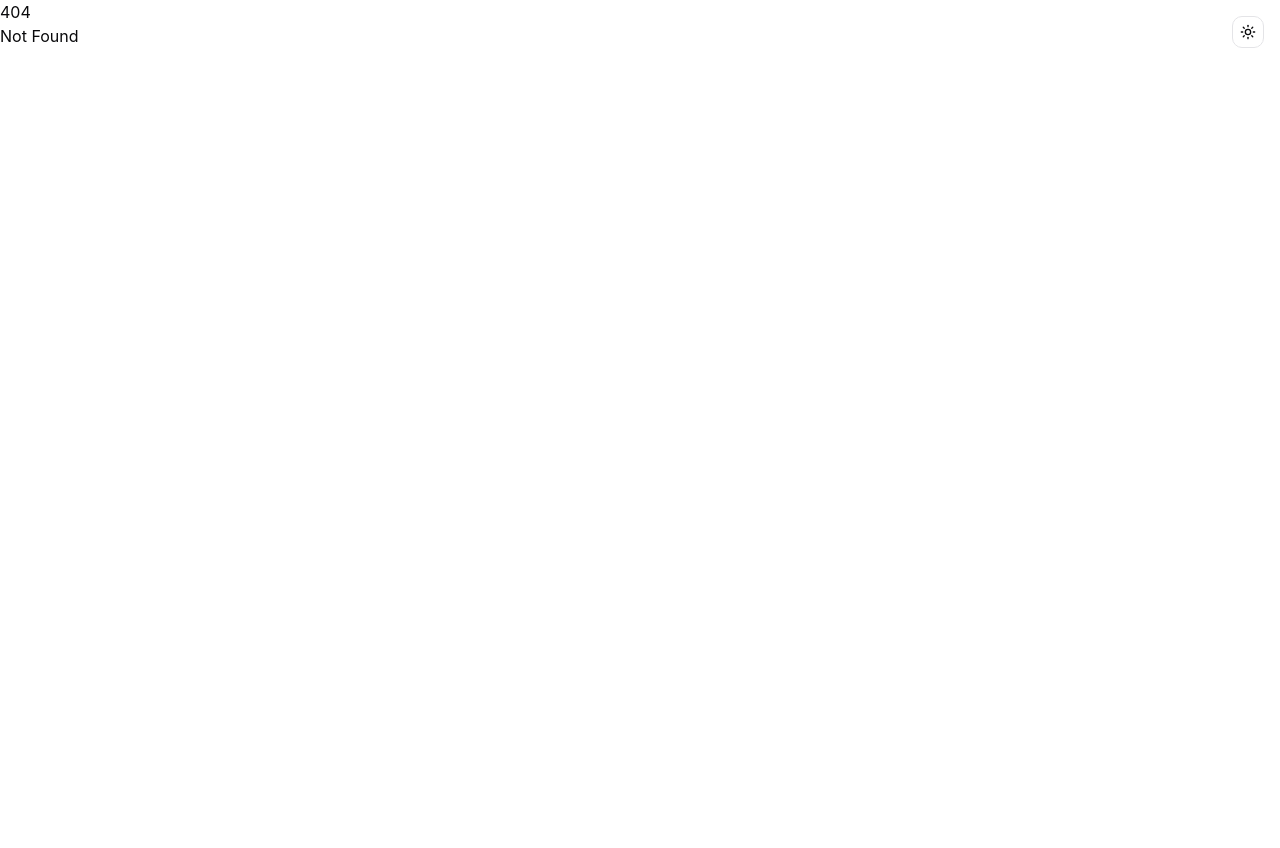
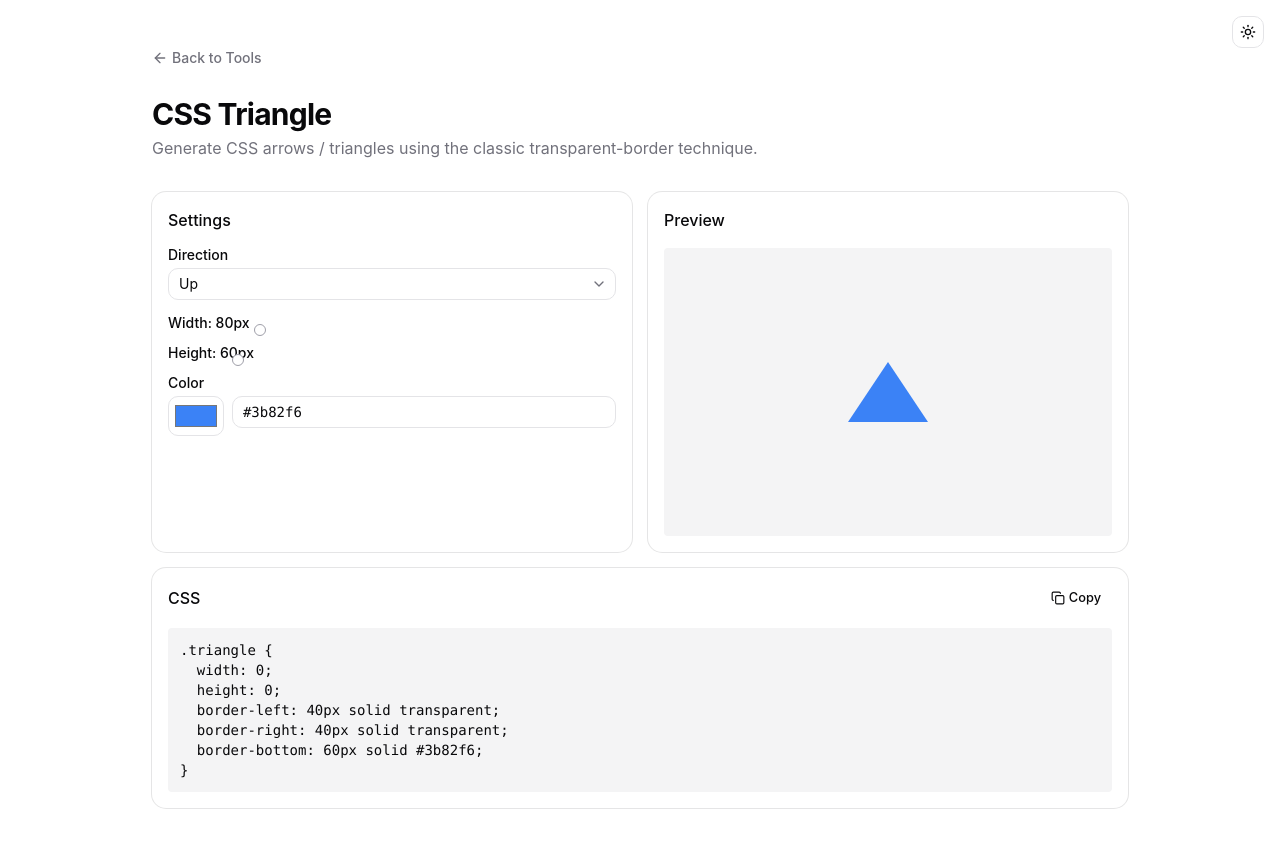
Before and after one commit to orykr/tool.ory.kr, a SvelteKit app in the folder frontend/: page /css-triangle in a window 1280 px wide. Before the commit this address had no page. Shown: the top 848 px of the page. Before the commit the page ends 800 px from the top, so only its background shows below. Built offline with nearby package versions, Linux system fonts and the light colour scheme.

Commit message:
feat(css-triangle): add CSS triangle/arrow generator

```diff
--- a/frontend/src/routes/+page.svelte
+++ b/frontend/src/routes/+page.svelte
@@ -846,6 +846,11 @@
 			href: "/backslash-escape",
 			title: "Backslash Escape / Unescape",
 			description: "Escape or unescape \\n, \\t, \\xNN, \\uNNNN, \\u{...}."
+		},
+		{
+			href: "/css-triangle",
+			title: "CSS Triangle",
+			description: "Generate CSS arrows with the transparent-border technique."
 		}
 	];
 </script>
--- /dev/null
+++ b/frontend/src/routes/css-triangle/+page.svelte
@@ -0,0 +1,177 @@
+<script lang="ts">
+	import * as Card from "$lib/components/ui/card/index.js";
+	import * as Select from "$lib/components/ui/select/index.js";
+	import { Button } from "$lib/components/ui/button/index.js";
+	import { Input } from "$lib/components/ui/input/index.js";
+	import { Label } from "$lib/components/ui/label/index.js";
+	import { Slider } from "$lib/components/ui/slider/index.js";
+	import ArrowLeft from "@lucide/svelte/icons/arrow-left";
+	import Copy from "@lucide/svelte/icons/copy";
+	import Check from "@lucide/svelte/icons/check";
+
+	type Direction = "up" | "down" | "left" | "right" | "up-left" | "up-right" | "down-left" | "down-right";
+
+	let direction = $state<Direction>("up");
+	let width = $state(80);
+	let height = $state(60);
+	let color = $state("#3b82f6");
+
+	const directionLabels: Record<Direction, string> = {
+		up: "Up",
+		down: "Down",
+		left: "Left",
+		right: "Right",
+		"up-left": "Up-Left",
+		"up-right": "Up-Right",
+		"down-left": "Down-Left",
+		"down-right": "Down-Right"
+	};
+
+	function buildBorders(dir: Direction, w: number, h: number, c: string): Record<string, string> {
+		const transparent = "transparent";
+		switch (dir) {
+			case "up":
+				return {
+					"border-left": `${w / 2}px solid ${transparent}`,
+					"border-right": `${w / 2}px solid ${transparent}`,
+					"border-bottom": `${h}px solid ${c}`
+				};
+			case "down":
+				return {
+					"border-left": `${w / 2}px solid ${transparent}`,
+					"border-right": `${w / 2}px solid ${transparent}`,
+					"border-top": `${h}px solid ${c}`
+				};
+			case "left":
+				return {
+					"border-top": `${h / 2}px solid ${transparent}`,
+					"border-bottom": `${h / 2}px solid ${transparent}`,
+					"border-right": `${w}px solid ${c}`
+				};
+			case "right":
+				return {
+					"border-top": `${h / 2}px solid ${transparent}`,
+					"border-bottom": `${h / 2}px solid ${transparent}`,
+					"border-left": `${w}px solid ${c}`
+				};
+			case "up-left":
+				return {
+					"border-top": `${h}px solid ${c}`,
+					"border-right": `${w}px solid ${transparent}`
+				};
+			case "up-right":
+				return {
+					"border-top": `${h}px solid ${c}`,
+					"border-left": `${w}px solid ${transparent}`
+				};
+			case "down-left":
+				return {
+					"border-bottom": `${h}px solid ${c}`,
+					"border-right": `${w}px solid ${transparent}`
+				};
+			case "down-right":
+				return {
+					"border-bottom": `${h}px solid ${c}`,
+					"border-left": `${w}px solid ${transparent}`
+				};
+		}
+	}
+
+	let borders = $derived(buildBorders(direction, width, height, color));
+
+	let cssText = $derived.by(() => {
+		const lines: string[] = [];
+		lines.push(".triangle {");
+		lines.push("  width: 0;");
+		lines.push("  height: 0;");
+		for (const [k, v] of Object.entries(borders)) {
+			lines.push(`  ${k}: ${v};`);
+		}
+		lines.push("}");
+		return lines.join("\n");
+	});
+
+	let inlineStyle = $derived(
+		`width: 0; height: 0; ${Object.entries(borders)
+			.map(([k, v]) => `${k}: ${v}`)
+			.join("; ")};`
+	);
+
+	let copied = $state(false);
+	async function copy() {
+		await navigator.clipboard.writeText(cssText);
+		copied = true;
+		setTimeout(() => (copied = false), 1500);
+	}
+</script>
+
+<main class="container mx-auto max-w-5xl px-6 py-12">
+	<nav class="mb-6">
+		<a href="/" class="text-muted-foreground hover:text-foreground inline-flex items-center gap-1 text-sm font-medium transition-colors">
+			<ArrowLeft class="h-4 w-4" />
+			Back to Tools
+		</a>
+	</nav>
+
+	<header class="mb-8">
+		<h1 class="text-3xl font-bold tracking-tight">CSS Triangle</h1>
+		<p class="text-muted-foreground mt-1">
+			Generate CSS arrows / triangles using the classic transparent-border technique.
+		</p>
+	</header>
+
+	<div class="grid gap-4 md:grid-cols-2">
+		<Card.Root>
+			<Card.Header><Card.Title class="text-base">Settings</Card.Title></Card.Header>
+			<Card.Content class="space-y-4">
+				<div class="space-y-1.5">
+					<Label for="dir">Direction</Label>
+					<Select.Root type="single" bind:value={direction as never}>
+						<Select.Trigger id="dir" class="w-full">{directionLabels[direction]}</Select.Trigger>
+						<Select.Content>
+							{#each Object.entries(directionLabels) as [k, v] (k)}
+								<Select.Item value={k}>{v}</Select.Item>
+							{/each}
+						</Select.Content>
+					</Select.Root>
+				</div>
+				<div>
+					<Label>Width: {width}px</Label>
+					<Slider type="single" min={1} max={400} step={1} value={width} onValueChange={(v) => (width = v)} />
+				</div>
+				<div>
+					<Label>Height: {height}px</Label>
+					<Slider type="single" min={1} max={400} step={1} value={height} onValueChange={(v) => (height = v)} />
+				</div>
+				<div class="space-y-1.5">
+					<Label for="col">Color</Label>
+					<div class="flex gap-2">
+						<Input id="col" type="color" bind:value={color} class="h-10 w-16 cursor-pointer p-1" />
+						<Input bind:value={color} class="font-mono" />
+					</div>
+				</div>
+			</Card.Content>
+		</Card.Root>
+
+		<Card.Root>
+			<Card.Header><Card.Title class="text-base">Preview</Card.Title></Card.Header>
+			<Card.Content>
+				<div class="bg-muted flex h-72 items-center justify-center rounded">
+					<div style={inlineStyle}></div>
+				</div>
+			</Card.Content>
+		</Card.Root>
+	</div>
+
+	<Card.Root class="mt-4">
+		<Card.Header class="flex flex-row items-center justify-between">
+			<Card.Title class="text-base">CSS</Card.Title>
+			<Button variant="ghost" size="sm" onclick={copy}>
+				{#if copied}<Check />Copied{:else}<Copy />Copy{/if}
+			</Button>
+		</Card.Header>
+		<Card.Content>
+			<pre class="bg-muted overflow-auto rounded p-3 font-mono text-sm">{cssText}</pre>
+		</Card.Content>
+	</Card.Root>
+</main>
```
